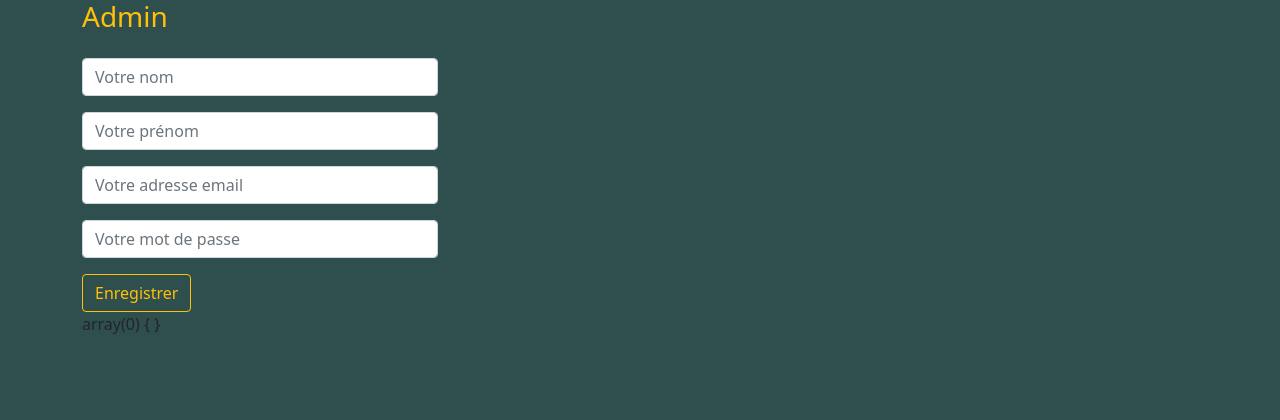
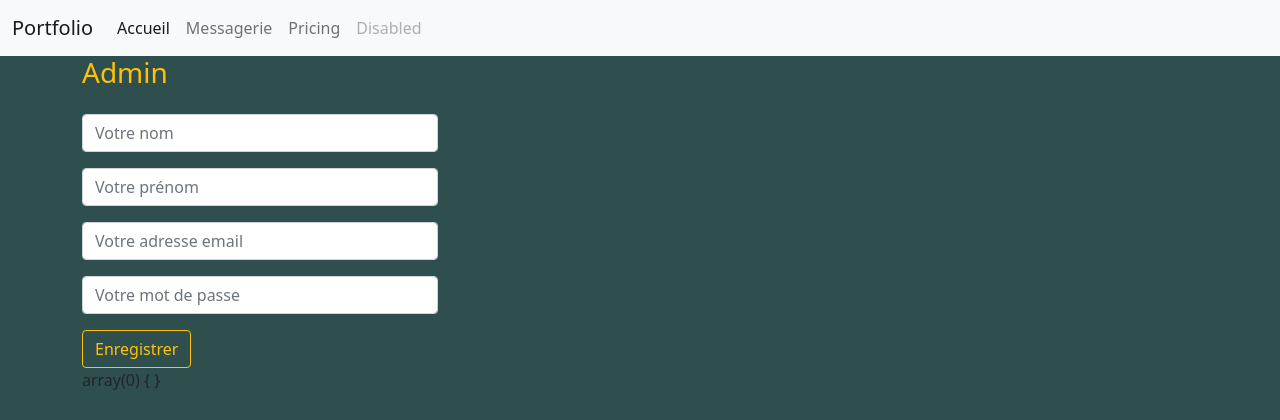
Before and after one commit to Edaliwen/Portfolio_proc, a PHP site: page /la_manu/aide/createUserAdmin.php in a window 1280 px wide. Shown: the top 420 px of the page. Run offline with PHP 8.4, Linux system fonts and the light colour scheme.

Commit message:
Modif index et création du login
Ajout de la navbar
ajout du formulaire de connexion
+ Update Readme

```diff
--- a/assets/inc/headerFront.php
+++ b/assets/inc/headerFront.php
@@ -1,5 +1,28 @@
 </head>
 <body>
     <header>
-
+        <nav class="navbar navbar-expand-lg navbar-light bg-light">
+        <div class="container-fluid">
+            <a class="navbar-brand" href="#">Portfolio</a>
+            <button class="navbar-toggler" type="button" data-bs-toggle="collapse" data-bs-target="#navbarNav" aria-controls="navbarNav" aria-expanded="false" aria-label="Toggle navigation">
+            <span class="navbar-toggler-icon"></span>
+            </button>
+            <div class="collapse navbar-collapse" id="navbarNav">
+            <ul class="navbar-nav">
+                <li class="nav-item">
+                <a class="nav-link active" aria-current="page" href="#">Accueil</a>
+                </li>
+                <li class="nav-item">
+                <a class="nav-link" href="#">Messagerie</a>
+                </li>
+                <li class="nav-item">
+                <a class="nav-link" href="#">Pricing</a>
+                </li>
+                <li class="nav-item">
+                <a class="nav-link disabled">Disabled</a>
+                </li>
+            </ul>
+            </div>
+        </div>
+    </nav>
     </header>
--- /dev/null
+++ b/core/userController.php
@@ -0,0 +1,4 @@
+<?php
+    session_start();
+    // On analyse ce qu'il y a à faire
+?>
```
Also changed, not shown: admin/index.php (added, +27 -0 lines), index.php (+9 -1 lines), README.md.
